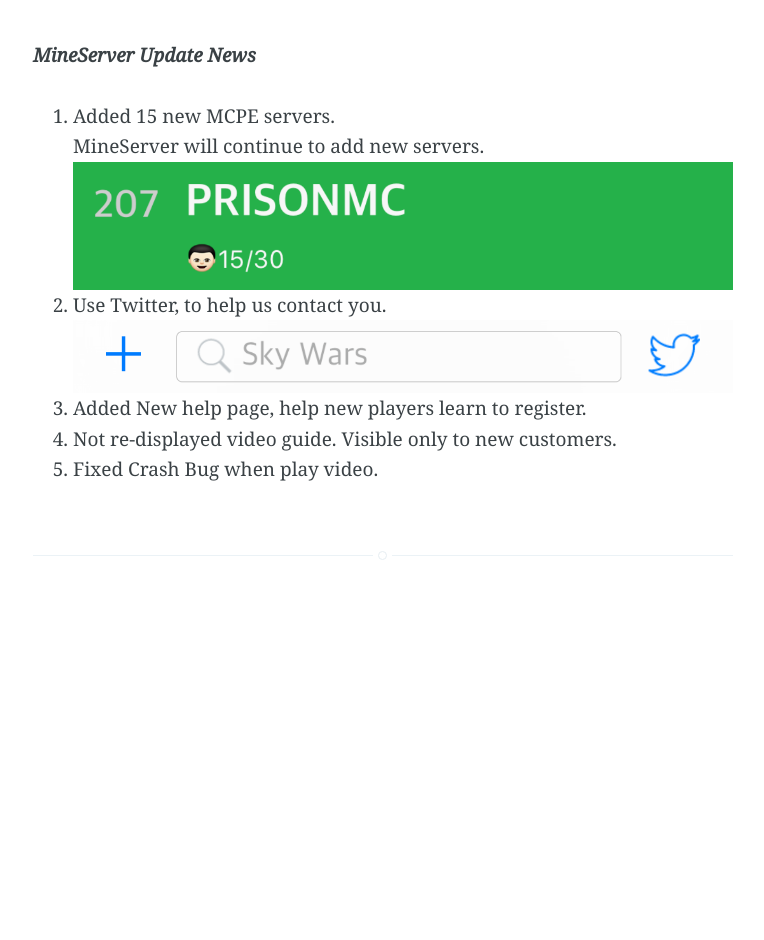
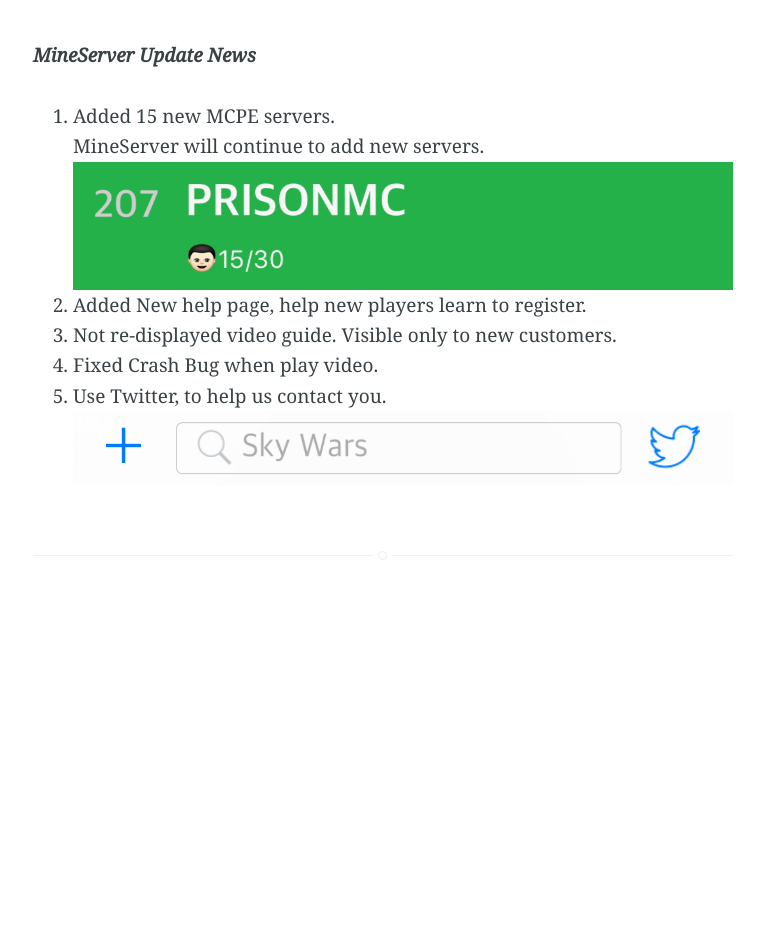
Before and after one commit to Minecraft-PE-Servers/Minecraft-PE-Servers.github.io, a Jekyll site: the page built from _posts/2016-08-13-AppNews.md, in a window 1280 px wide. Shown: the whole page, without its empty margins (257-1021 px from the left). Built offline with Jekyll 4.4.1, drawn with Linux system fonts in a browser that asks for light colours.

Commit message:
提交发布

```diff
--- a/_posts/2016-08-13-AppNews.md
+++ b/_posts/2016-08-13-AppNews.md
@@ -10,8 +10,8 @@
 1. Added 15 new MCPE servers.
 MineServer will continue to add new servers.
 ![screenshot](/assets/images/newserver.png)
-2. Use Twitter, to help us contact you.
+2. Added New help page, help new players learn to register.
+3. Not re-displayed video guide. Visible only to new customers.
+4. Fixed Crash Bug when play video.
+5. Use Twitter, to help us contact you.
 ![screenshot](/assets/images/twitter.png)
-3. Added New help page, help new players learn to register.
-4. Not re-displayed video guide. Visible only to new customers.
-5. Fixed Crash Bug when play video.
```
